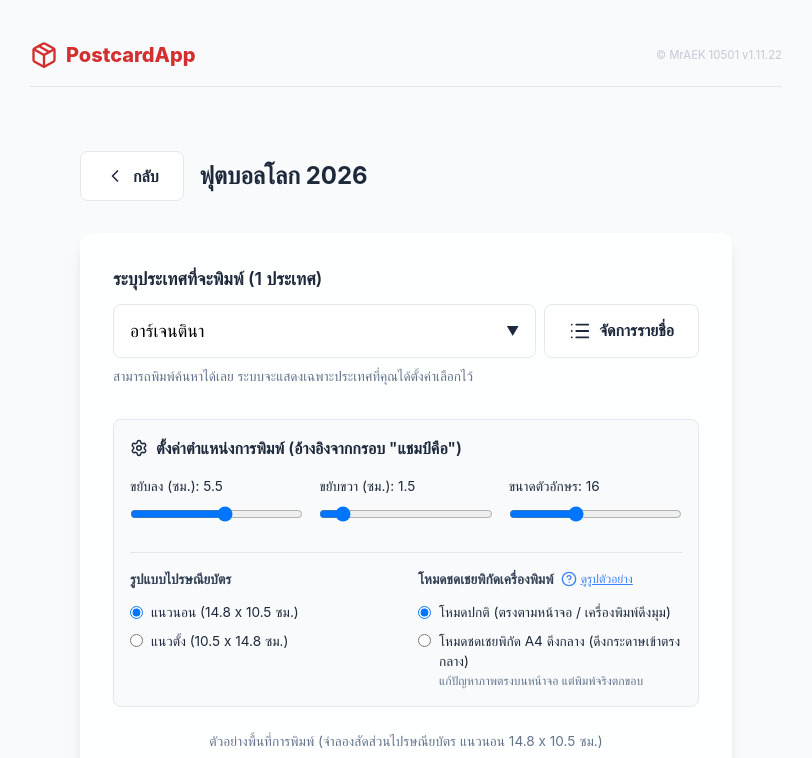
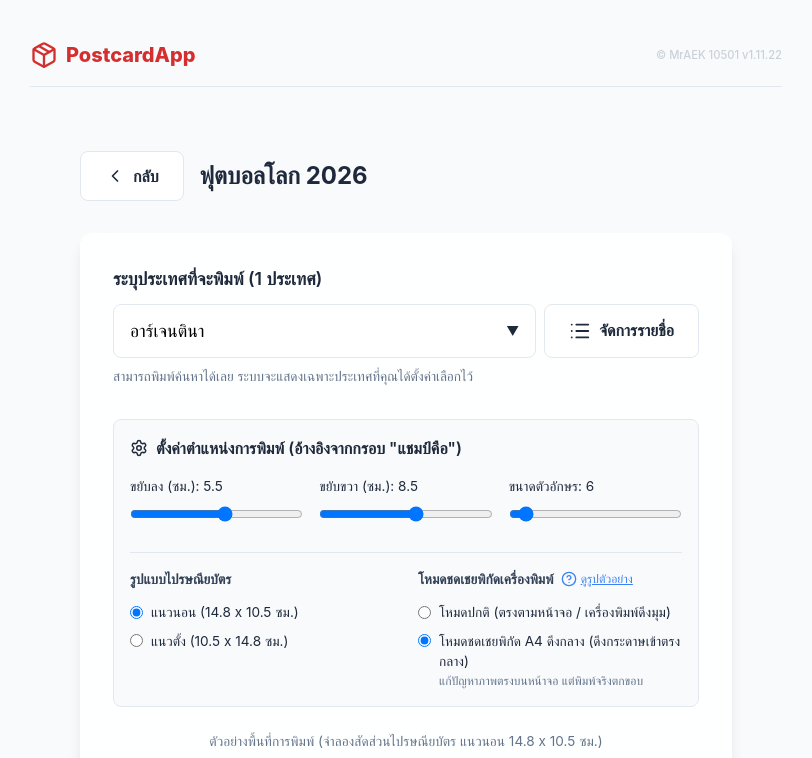
Before and after one commit to DreamerAEKer/PC, a React (Vite) app: page /#/worldcup in a window 1280 px wide. Shown: the top 758 px of the page, without its empty margins (234-1046 px from the left). Built offline with nearby package versions, Linux system fonts and the light colour scheme.

Commit message:
Set default print settings to match user preference

```diff
--- a/src/pages/WorldCupPortal.jsx
+++ b/src/pages/WorldCupPortal.jsx
@@ -39,13 +39,13 @@ function WorldCupPortal() {
       if (parsed && typeof parsed === 'object') {
         return {
           top: typeof parsed.top === 'number' ? parsed.top : 5.5,
-          left: typeof parsed.left === 'number' ? parsed.left : 1.5,
-          fontSize: typeof parsed.fontSize === 'number' ? parsed.fontSize : 16
+          left: typeof parsed.left === 'number' ? parsed.left : 8.5,
+          fontSize: typeof parsed.fontSize === 'number' ? parsed.fontSize : 6
         };
       }
-      return { top: 5.5, left: 1.5, fontSize: 16 };
+      return { top: 5.5, left: 8.5, fontSize: 6 };
     } catch (e) {
-      return { top: 5.5, left: 1.5, fontSize: 16 };
+      return { top: 5.5, left: 8.5, fontSize: 6 };
     }
   });
 
@@ -87,7 +87,7 @@ function WorldCupPortal() {
   const [mainSearchFilter, setMainSearchFilter] = useState("");
   const [activeZoneFilter, setActiveZoneFilter] = useState("ทั้งหมด");
   const [printerMode, setPrinterMode] = useState(() => {
-    return localStorage.getItem('wcPrinterMode') || 'A6';
+    return localStorage.getItem('wcPrinterMode') || 'A4Center';
   });
   const [isPortrait, setIsPortrait] = useState(() => {
     return localStorage.getItem('wcIsPortrait') === 'true';
```
